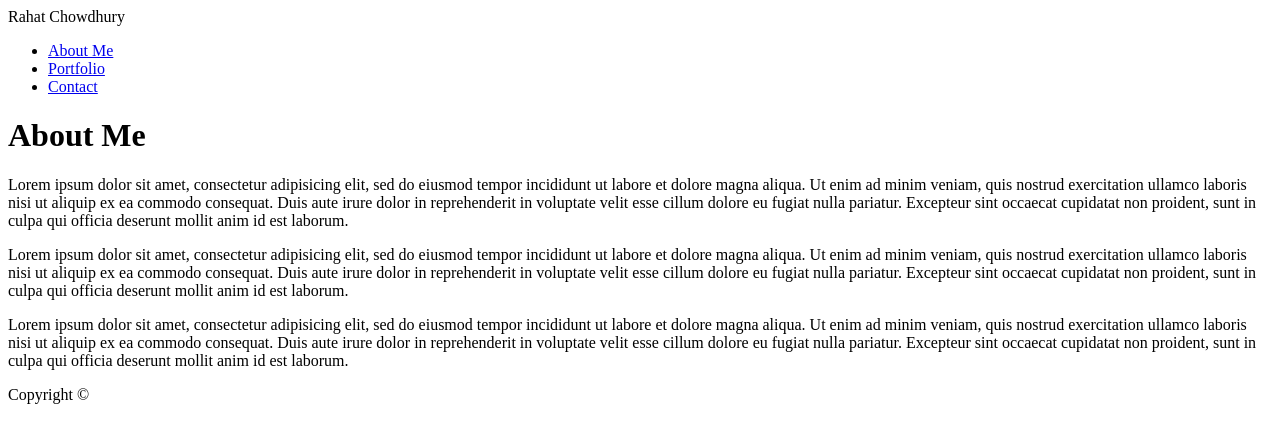
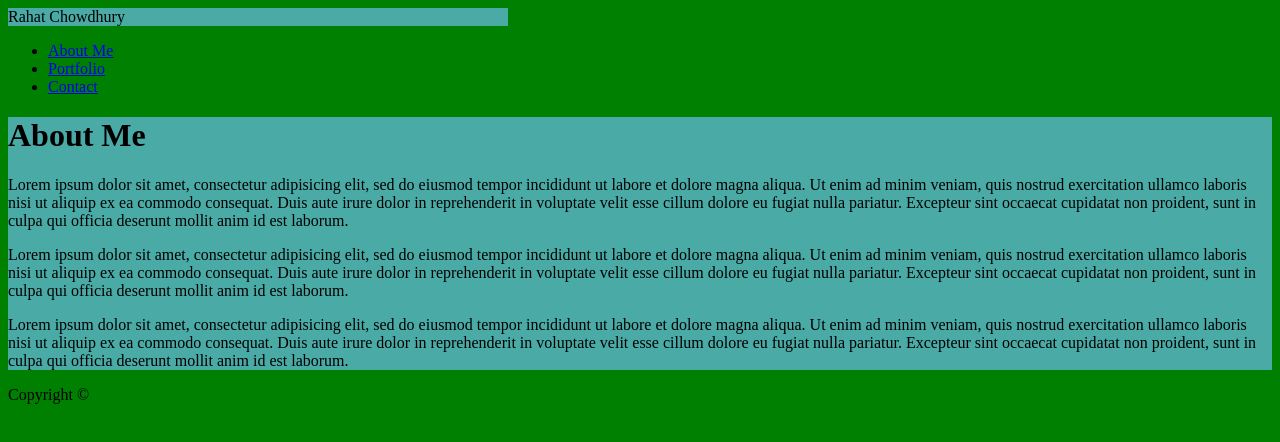
Before and after one commit to Rahat-ch/Basic-Portfolio, a plain HTML site: page index.html in a window 1280 px wide. Drawn offline with Linux system fonts and the light colour scheme.

Commit message:
Fixed css name

```diff
--- /dev/null
+++ b/assets/css/style.css
@@ -0,0 +1,13 @@
+#Rahat {
+  background-color:#4aaaa5;
+  width:500px;
+}
+
+
+#about {
+  background-color:#4aaaa5;
+}
+
+body {
+  background-color:green;
+}
--- a/index.html
+++ b/index.html
@@ -3,6 +3,7 @@
   <head>
     <meta charset="utf-8">
     <title>Rahat Chowdhury Portfolio</title>
+  <link rel="stylesheet" type="text/css" href="assets/css/style.css">
   </head>
   <body>
 <!--Header starts here  -->
```
Also changed, not shown: contact.html (+1 -0 lines), portfolio.html (+1 -0 lines), assets/css/syle.css (deleted), 1 other file.
